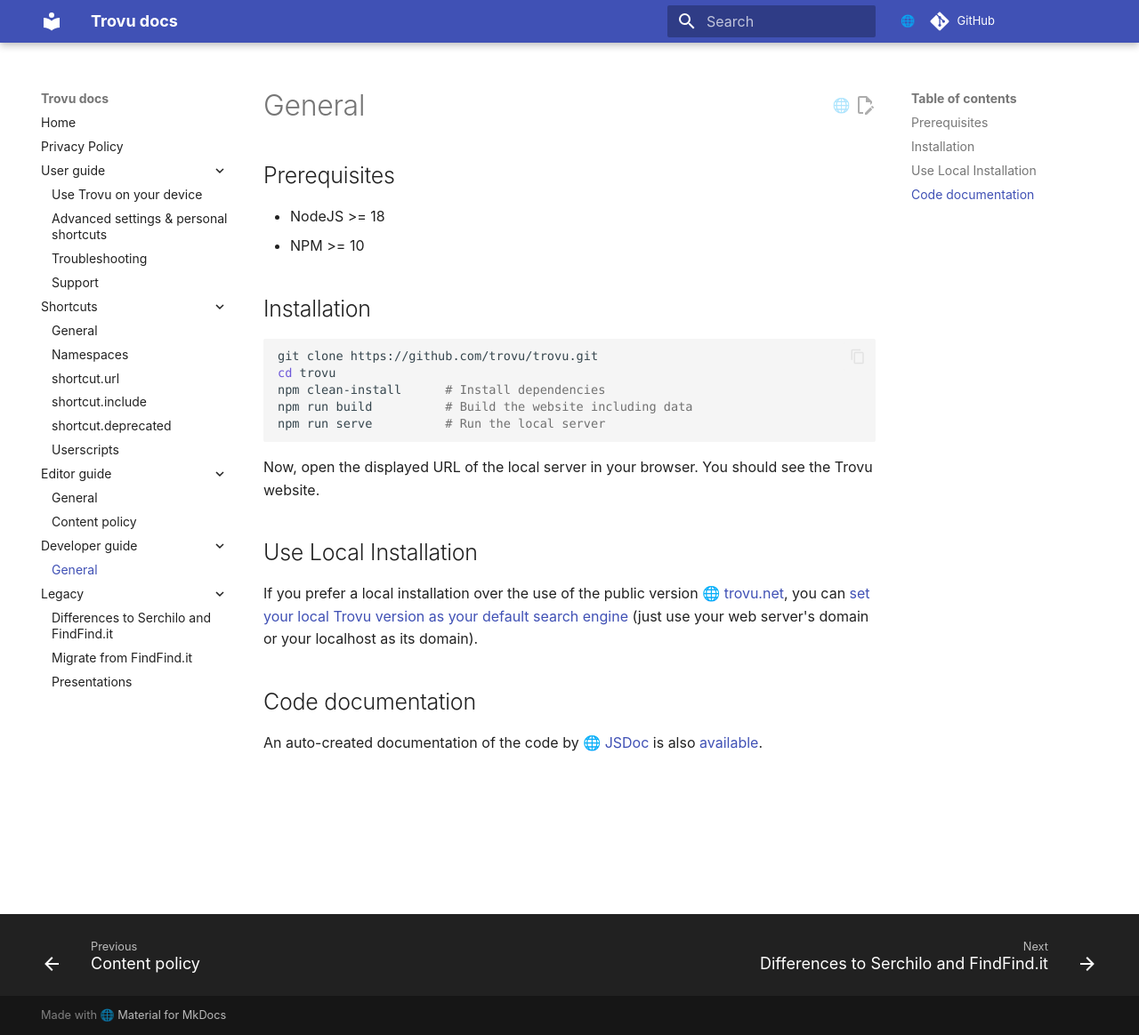
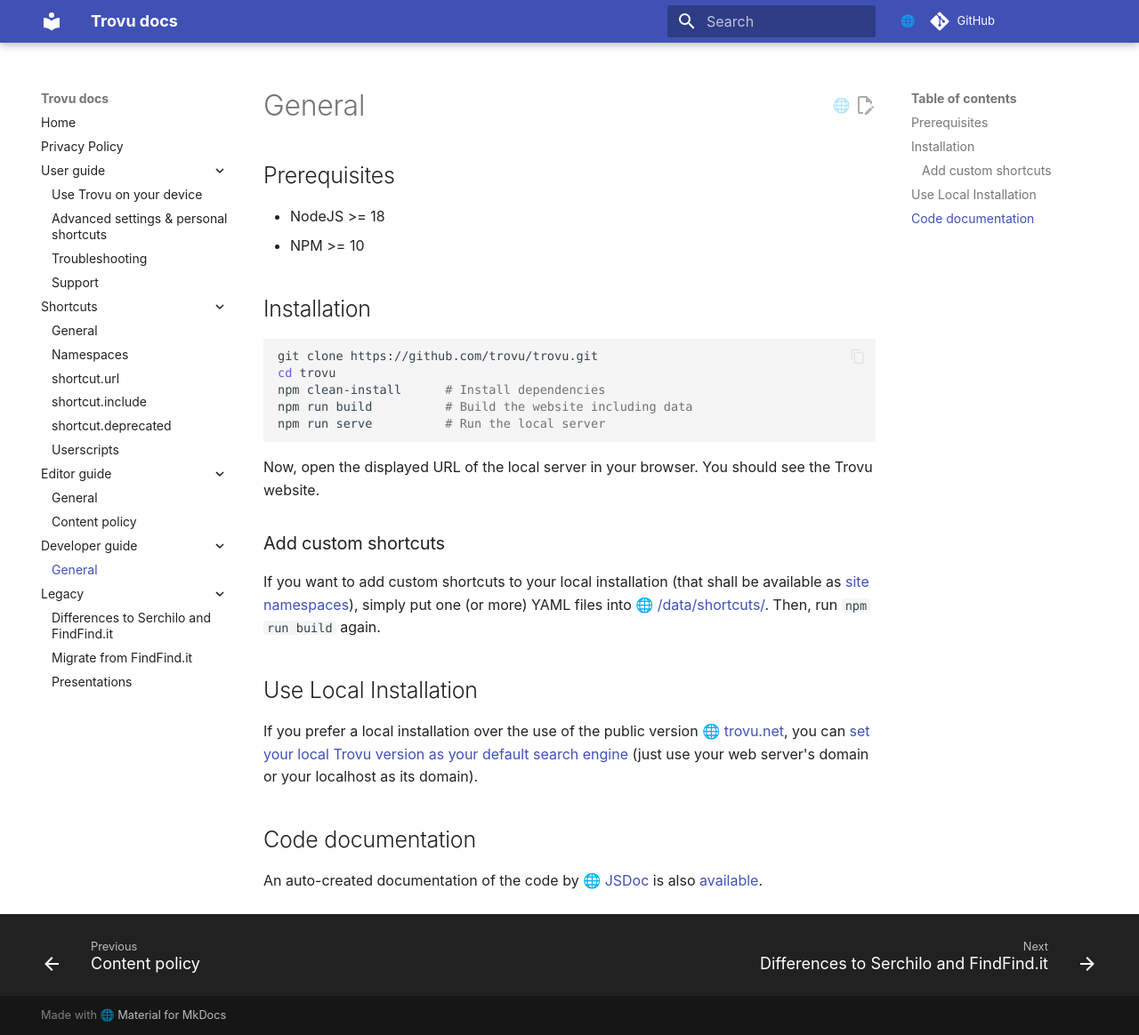
Before and after one commit to trovu/trovu, an MkDocs documentation site: the page built from docs/developers/index.md, in a window 1280 px wide and 1164 px high. Shown: the whole window at 89% size. Built offline with MkDocs 1.6.1 and Material for MkDocs 9.7.7, drawn with Linux system fonts in a browser that asks for light colours; comment, search, counter and statistics services are not loaded.

Commit message:
Document option to add custom shortcuts.

```diff
--- a/docs/developers/index.md
+++ b/docs/developers/index.md
@@ -17,6 +17,10 @@
 
 Now, open the displayed URL of the local server in your browser. You should see the Trovu website.
 
+### Add custom shortcuts
+
+If you want to add custom shortcuts to your local installation (that shall be available as [site namespaces](../shortcuts/namespaces.md)), simply put one (or more) YAML files into [/data/shortcuts/](https://github.com/trovu/trovu/tree/master/data/shortcuts). Then, run `npm run build` again.
+
 ## Use Local Installation
 
 If you prefer a local installation over the use of the public version [trovu.net](https://trovu.net/), you can [set your local Trovu version as your default search engine](../users/integration.md) (just use your web server's domain or your localhost as its domain).
```
